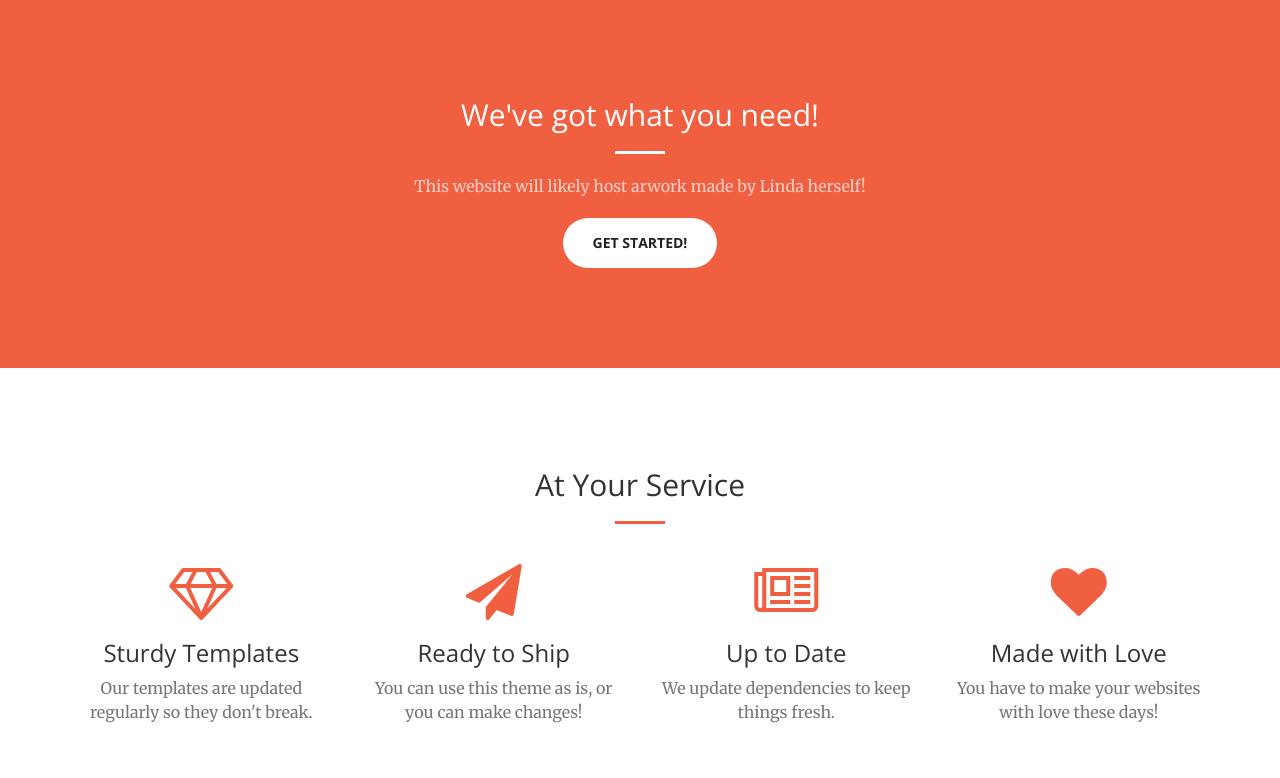
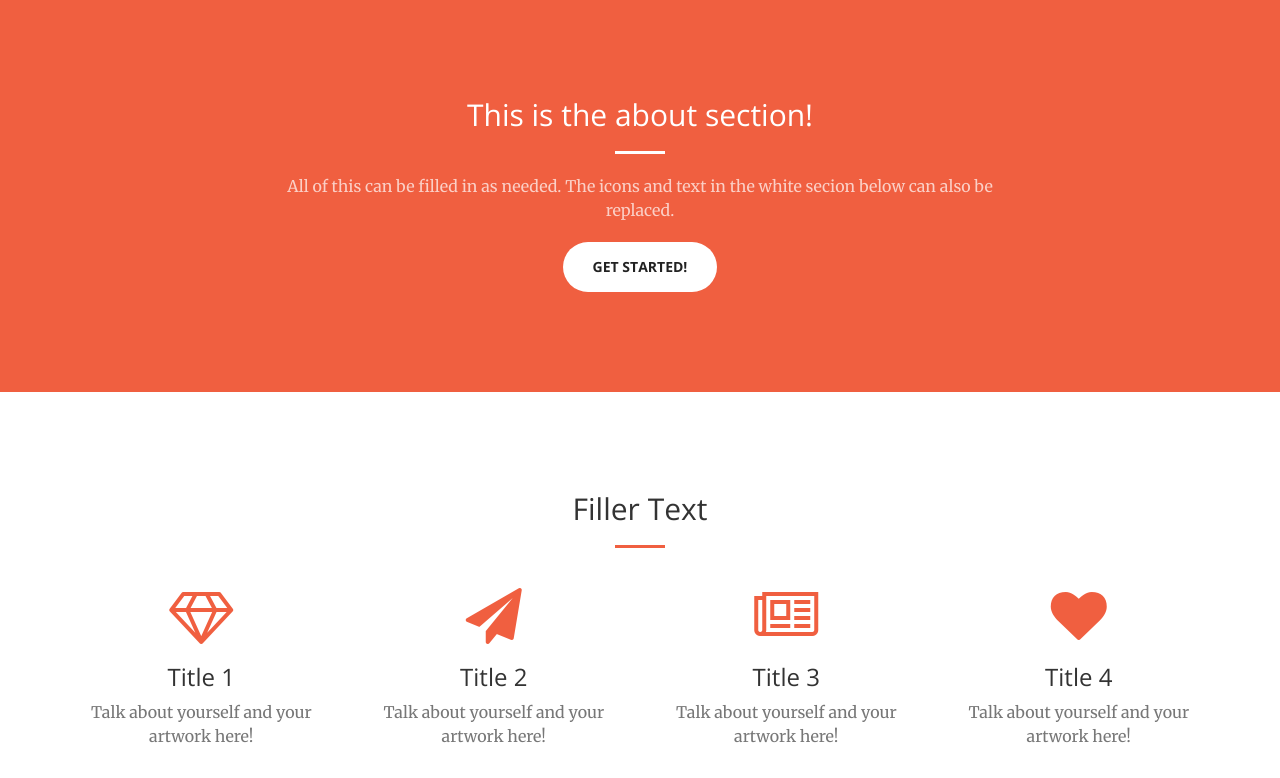
Before and after one commit to jjegbe01/LindaWebsite, a plain HTML site: page index.html in a window 1280 px wide. Shown: the part 802-1580 px from the top of the page. Drawn offline with nearby package versions, Linux system fonts and the light colour scheme.

Commit message:
More index page changes.

```diff
--- a/index.html
+++ b/index.html
@@ -86,9 +86,9 @@
         <div class="container">
             <div class="row">
                 <div class="col-lg-8 col-lg-offset-2 text-center">
-                    <h2 class="section-heading">We've got what you need!</h2>
+                    <h2 class="section-heading">This is the about section!</h2>
                     <hr class="light">
-                    <p class="text-faded">This website will likely host arwork made by Linda herself!</p>
+                    <p class="text-faded">All of this can be filled in as needed. The icons and text in the white secion below can also be replaced.</p>
                     <a href="#" class="btn btn-default btn-xl">Get Started!</a>
                 </div>
             </div>
@@ -99,7 +99,7 @@
         <div class="container">
             <div class="row">
                 <div class="col-lg-12 text-center">
-                    <h2 class="section-heading">At Your Service</h2>
+                    <h2 class="section-heading">Filler Text</h2>
                     <hr class="primary">
                 </div>
             </div>
@@ -109,29 +109,29 @@
                 <div class="col-lg-3 col-md-6 text-center">
                     <div class="service-box">
                         <i class="fa fa-4x fa-diamond wow bounceIn text-primary"></i>
-                        <h3>Sturdy Templates</h3>
-                        <p class="text-muted">Our templates are updated regularly so they don't break.</p>
+                        <h3>Title 1</h3>
+                        <p class="text-muted">Talk about yourself and your artwork here!</p>
                     </div>
                 </div>
                 <div class="col-lg-3 col-md-6 text-center">
                     <div class="service-box">
                         <i class="fa fa-4x fa-paper-plane wow bounceIn text-primary" data-wow-delay=".1s"></i>
-                        <h3>Ready to Ship</h3>
-                        <p class="text-muted">You can use this theme as is, or you can make changes!</p>
+                        <h3>Title 2</h3>
+                        <p class="text-muted">Talk about yourself and your artwork here!</p>
                     </div>
                 </div>
                 <div class="col-lg-3 col-md-6 text-center">
                     <div class="service-box">
                         <i class="fa fa-4x fa-newspaper-o wow bounceIn text-primary" data-wow-delay=".2s"></i>
-                        <h3>Up to Date</h3>
-                        <p class="text-muted">We update dependencies to keep things fresh.</p>
+                        <h3>Title 3</h3>
+                        <p class="text-muted">Talk about yourself and your artwork here!</p>
                     </div>
                 </div>
                 <div class="col-lg-3 col-md-6 text-center">
                     <div class="service-box">
                         <i class="fa fa-4x fa-heart wow bounceIn text-primary" data-wow-delay=".3s"></i>
-                        <h3>Made with Love</h3>
-                        <p class="text-muted">You have to make your websites with love these days!</p>
+                        <h3>Title 4</h3>
+                        <p class="text-muted">Talk about yourself and your artwork here!</p>
                     </div>
                 </div>
             </div>
```
